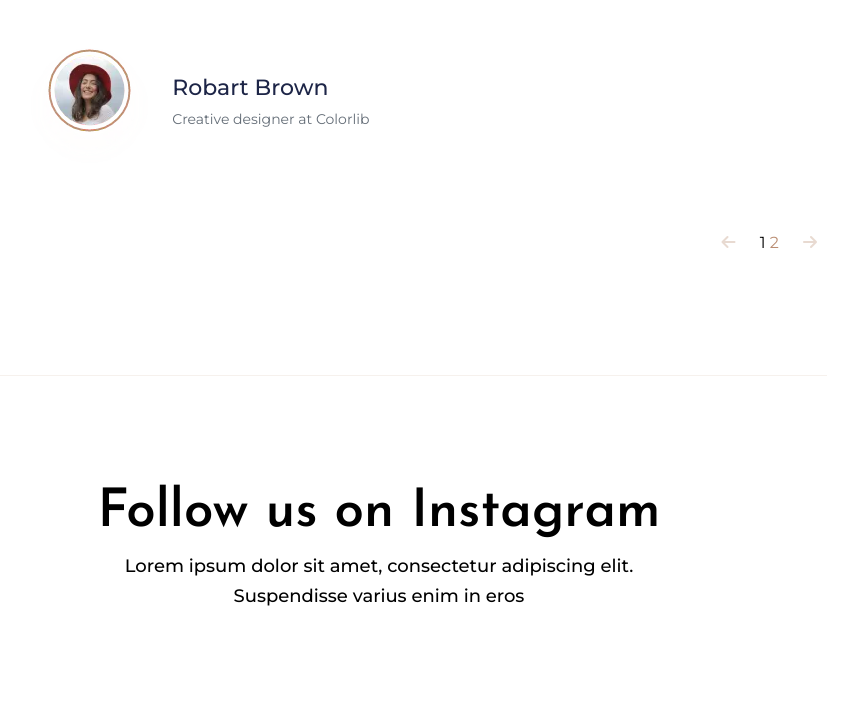
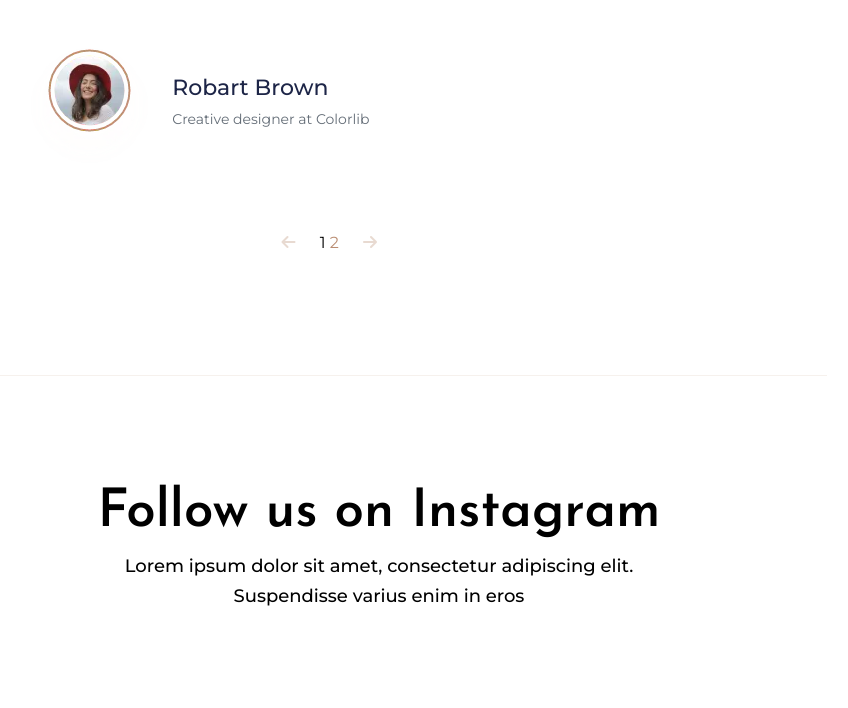
Before and after one commit to gendyvip/Tailor-Project, a plain HTML site: page pages/index.html in a window 1280 px wide. Shown: the part 4468-5176 px from the top of the page, without its empty margins (261-1109 px from the left). Drawn offline with Linux system fonts and the light colour scheme.

Commit message:
Update style.css

```diff
--- a/styles/style.css
+++ b/styles/style.css
@@ -566,7 +566,7 @@ main {
   cursor: pointer;
   position: absolute;
   bottom: 100px;
-  right: 10px;
+  right: 450px;
 }
 
 .slide-section i {
```
